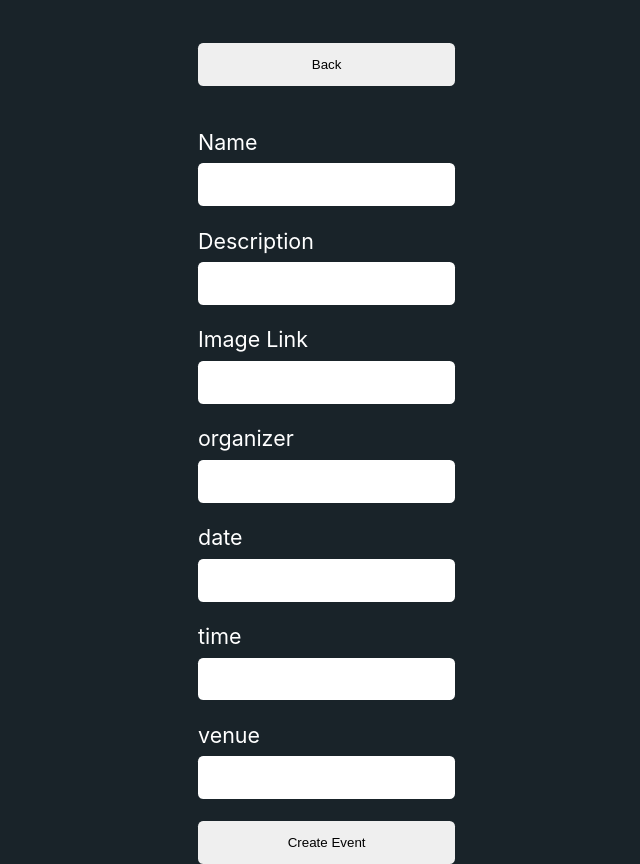
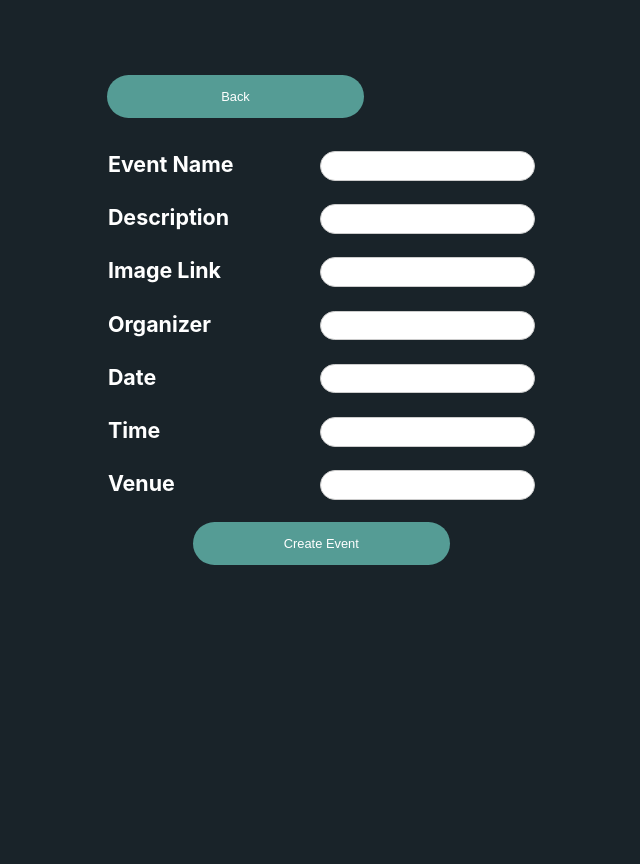
Before and after one commit to Utkarsh-kadam/EMS, a React (Create React App) app in the folder client/: page /create-event in a window 1280 px wide. Shown: the whole page, without its empty margins (308-948 px from the left). After the commit the page ends 800 px from the top, so only its background shows below. Built offline with nearby package versions, Linux system fonts and the light colour scheme.

Commit message:
UI Changes

```diff
--- a/client/src/App.scss
+++ b/client/src/App.scss
@@ -10,6 +10,69 @@
 
 html {
     font-size: 67%;
+     overflow-x: hidden;
+}
+body {
+    background-color: #192329;
+    color: white;
+    overflow-x: hidden;
+}
+
+a {
+    color: #559c95;
+}
+
+.container {
+    display: flex;
+    flex-direction: column;
+    align-items: center;
+    margin-top: 2rem;
+    justify-content: center;
+  align-items: center;
+  margin-right: 2rem;
+}
+
+.button-back {
+    margin-bottom: 2rem;
+
+}
+
+.form-container .input {
+    font-size: 1.4rem;
+}
+.button-new {
+    white-space: nowrap;
+    font-size: 1.2rem;
+    padding: 0.5rem 1rem;
+    width: auto;
+
+    @media screen and (max-width: 768px) {
+
+        font-size: 1rem;
+        padding: 0.3rem 0.8rem;
+        max-width: 100%;
+        margin-right: 1rem
+    }
+}
+
+
+
+.button {
+    margin: 0 auto;
+    display: block;
+    cursor: pointer;
+    padding: 0.5rem 1rem;
+    border: none;
+    background-color: #559c95;
+    color: white;
+    font-size: 1.2rem;
+    margin-top: 1rem;
+    width: 80%;
+    align-self: center;
+}
+
+.button:hover {
+    background-color: #3a7f78;
 }
 
 .image-container {
@@ -28,7 +91,7 @@ button {
 }
 
 .app-contents {
-    background-color: #192329 ;
+    background-color: #192329;
     min-height: 100vh;
     height: max-content;
     width: 100vw;
@@ -50,19 +113,19 @@ button {
         "contents contents contents";
 }
 
-.button,
-.input {
+.button
+{
     display: flex;
     align-items: center;
     justify-content: center;
     text-transform: capitalize;
-
     border: none;
-    border-radius: 0.5rem;
-
+    border-radius: 25px;
     height: 4rem;
     width: 24rem;
+    align-self: center;
 }
+
 
 .button {
     display: flex;
@@ -71,7 +134,6 @@ button {
 .button-back,
 .button-new {
     width: 8rem;
-
 }
 
 .button-back {
@@ -100,7 +162,6 @@ button {
 
 .list-container {
     display: flex;
-
     flex-direction: column;
 
     li {
@@ -118,18 +179,25 @@ button {
         width: 24rem !important;
 
         margin: 0 auto 2rem;
+    }
         .title-description {
             text-align: left;
 
             h3 {
+                font-size: 1.5rem;
                 text-transform: capitalize;
                 margin-bottom: 1rem;
             }
+        }
+        .event-description,
+        .event-info {
+            font-size:1.5rem;
         }
 
         .button-container {
             display: flex;
             justify-content: space-between;
+            padding-top: 10%;
 
             button {
                 &:first-of-type {
@@ -137,14 +205,12 @@ button {
                 }
             }
         }
-    }
 
     @media only screen and (min-width: 768px) {
         display: grid;
         grid-template-columns: repeat(auto-fill, minmax(24rem, 1fr));
         gap: 2rem;
         width: 60rem;
-
         margin: 0 auto;
     }
 
@@ -157,35 +223,33 @@ button {
 .form-container {
     display: flex;
     flex-direction: column;
-    align-items: flex-start;
 
-    width: 25rem;
-
+    width: 40rem;
     font-size: 2rem;
 
     .label {
         margin-bottom: 0.8rem;
+        align-self: flex-start;
     }
 
     .input {
         margin-bottom: 2rem;
         text-align: center;
+        align-self: end;
     }
 }
 
 .update-container {
     position: absolute;
-    top: 0;
+    top: 10rem;
     left: 0;
-
     height: 100vh;
     width: 100vw;
-
     display: flex;
     justify-content: center;
     align-items: center;
 
-    background-color: rgba(0, 0, 0, 0.4);
+    background-color: #176799;
 
     .update-contents {
         display: grid;
@@ -193,7 +257,7 @@ button {
             "close"
             "form";
 
-        background-color: hsl(220, 13%, 28%);
+        background-color: #192329;
 
         padding: 2rem 4rem 4rem;
 
@@ -203,12 +267,10 @@ button {
             grid-area: close;
             color: white;
             font-weight: 700;
-
             display: flex;
             justify-content: flex-end;
-
             margin-bottom: 4rem;
-
+            margin-top: 5rem;
             cursor: pointer;
         }
 
@@ -217,3 +279,58 @@ button {
         }
     }
 }
+.list-container li:hover {
+    transform: translateY(-5px);
+    transition: transform 0.3s ease;
+    box-shadow: 0 0 20px rgba(0, 0, 0, 0.2);
+    border-radius: 0.5rem;
+    cursor: pointer;
+}
+
+
+
+.admin-title {
+    text-align: center;
+    margin-bottom: 1rem;
+}
+
+.events-title {
+    text-align: center;
+    margin-bottom: 2rem;
+
+}
+.large-font {
+    font-size: 4rem;
+}
+
+
+.update-form {
+    margin-top: 100px;
+}
+
+.form-group {
+    display: flex;
+    align-items: center;
+    text-align: center;
+    padding: 1px;
+}
+
+
+.label {
+    flex:2;
+    font-weight: bold;
+    margin-right: 1rem;
+    text-align: left;
+}
+
+
+.input {
+    flex: 2;
+    margin-bottom: 1rem;
+    padding: 0.5rem;
+    border: 1px solid #ccc;
+    border-radius: 25px;
+    font-size: 1.8rem;
+    text-align: center;
+    width: 100%;
+}
--- a/client/src/components/createEvent.jsx
+++ b/client/src/components/createEvent.jsx
@@ -1,6 +1,5 @@
 import { useState } from "react";
 import { Link } from "react-router-dom";
-
 import axios from "axios";
 
 export function CreateEvent() {
@@ -39,17 +38,14 @@ export function CreateEvent() {
         <section className="container">
             <Link to="/event" className="button-back">
                 <button type="button" className="button">
-                    back
+                    Back
                 </button>
             </Link>
             <section className="contents">
-                <form
-                    onSubmit={handleSubmit}
-                    className="form-container"
-                    noValidate
-                >
+                <form onSubmit={handleSubmit} className="form-container" noValidate>
+                <div className="form-group">
                     <label className="label" htmlFor="name">
-                        Name
+                        Event Name
                     </label>
                     <input
                         type="text"
@@ -57,8 +53,11 @@ export function CreateEvent() {
                         value={data.name}
                         onChange={handleChange}
                         className="input"
+                        required
                     />
+                    </div>
 
+                    <div className="form-group">
                     <label className="label" htmlFor="description">
                         Description
                     </label>
@@ -68,8 +67,11 @@ export function CreateEvent() {
                         value={data.description}
                         onChange={handleChange}
                         className="input"
+                        required
                     />
+                    </div>
 
+                 <div className="form-group">
                     <label className="label" htmlFor="imageUrl">
                         Image Link
                     </label>
@@ -80,11 +82,10 @@ export function CreateEvent() {
                         onChange={handleChange}
                         className="input"
                     />
-
-
-
+                    </div>
+                <div className="form-group">
                     <label className="label" htmlFor="organizer">
-                     organizer
+                     Organizer
                     </label>
                     <input
                         type="text"
@@ -93,9 +94,11 @@ export function CreateEvent() {
                         onChange={handleChange}
                         className="input"
                     />
+                    </div>
 
+                    <div className="form-group">
                     <label className="label" htmlFor="date">
-                    date
+                    Date
                     </label>
                     <input
                         type="text"
@@ -104,9 +107,11 @@ export function CreateEvent() {
                         onChange={handleChange}
                         className="input"
                     />
+                    </div>
 
+                    <div className="form-group">
                     <label className="label" htmlFor="time">
-                    time
+                    Time
                     </label>
                     <input
                         type="text"
@@ -115,9 +120,10 @@ export function CreateEvent() {
                         onChange={handleChange}
                         className="input"
                     />
-
+                    </div>
+                    <div className="form-group">
                     <label className="label" htmlFor="venue">
-                    venue
+                    Venue
                     </label>
                     <input
                         type="text"
@@ -126,10 +132,10 @@ export function CreateEvent() {
                         onChange={handleChange}
                         className="input"
                     />
-
+                    </div>
 
                     <button type="submit" className="button">
-                        Create event
+                        Create Event
                     </button>
                 </form>
             </section>
--- a/client/src/components/updateEvent.jsx
+++ b/client/src/components/updateEvent.jsx
@@ -40,7 +40,7 @@ export function UpdateEvent({ _id, handleClose, handleUpdate }) {
 
     return (
         <form
-            className="form-container"
+            className="form-container update-form"
             onSubmit={(e) => {
                 handleSubmit(e);
                 handleUpdate();
@@ -49,7 +49,7 @@ export function UpdateEvent({ _id, handleClose, handleUpdate }) {
         >
 
             <label htmlFor="name" className="label">
-                name
+                Name
             </label>
             <input
                 type="text"
@@ -81,7 +81,7 @@ export function UpdateEvent({ _id, handleClose, handleUpdate }) {
                     />
 
             <label className="label" htmlFor="organizer">
-                     organizer
+                     Organizer
                     </label>
                     <input
                         type="text"
@@ -92,7 +92,7 @@ export function UpdateEvent({ _id, handleClose, handleUpdate }) {
                     />
 
                     <label className="label" htmlFor="date">
-                    date
+                    Date
                     </label>
                     <input
                         type="text"
@@ -103,7 +103,7 @@ export function UpdateEvent({ _id, handleClose, handleUpdate }) {
                     />
 
                     <label className="label" htmlFor="time">
-                    time
+                    Time
                     </label>
                     <input
                         type="text"
@@ -114,7 +114,7 @@ export function UpdateEvent({ _id, handleClose, handleUpdate }) {
                     />
 
                     <label className="label" htmlFor="venue">
-                    venue
+                    Venue
                     </label>
                     <input
                         type="text"
@@ -124,7 +124,7 @@ export function UpdateEvent({ _id, handleClose, handleUpdate }) {
                         value={data.venue}
                     />
             <button type="submit" className="button">
-                Submit
+                Update
             </button>
         </form>
     );
```
Also changed, not shown: client/src/components/Authentication.jsx (deleted, +0 -116 lines), client/src/components/showEvent.jsx (+14 -15 lines).
